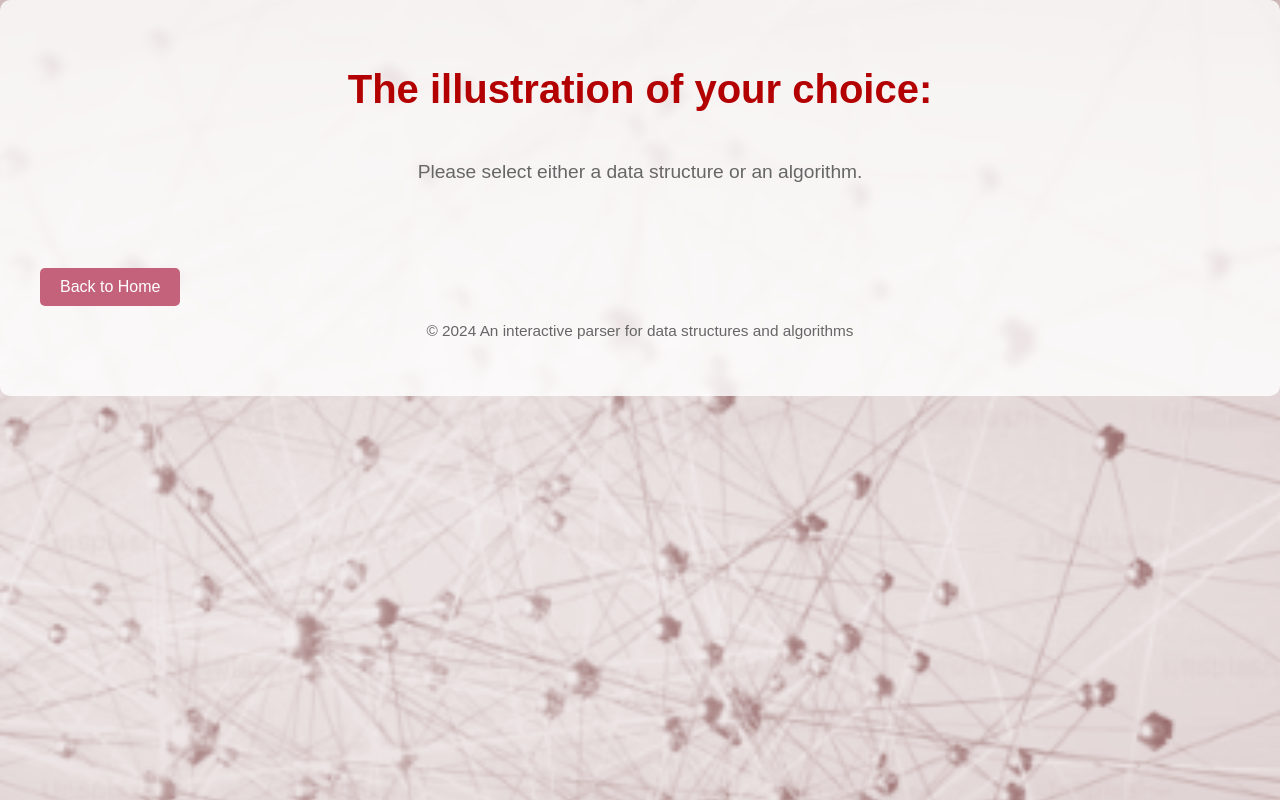
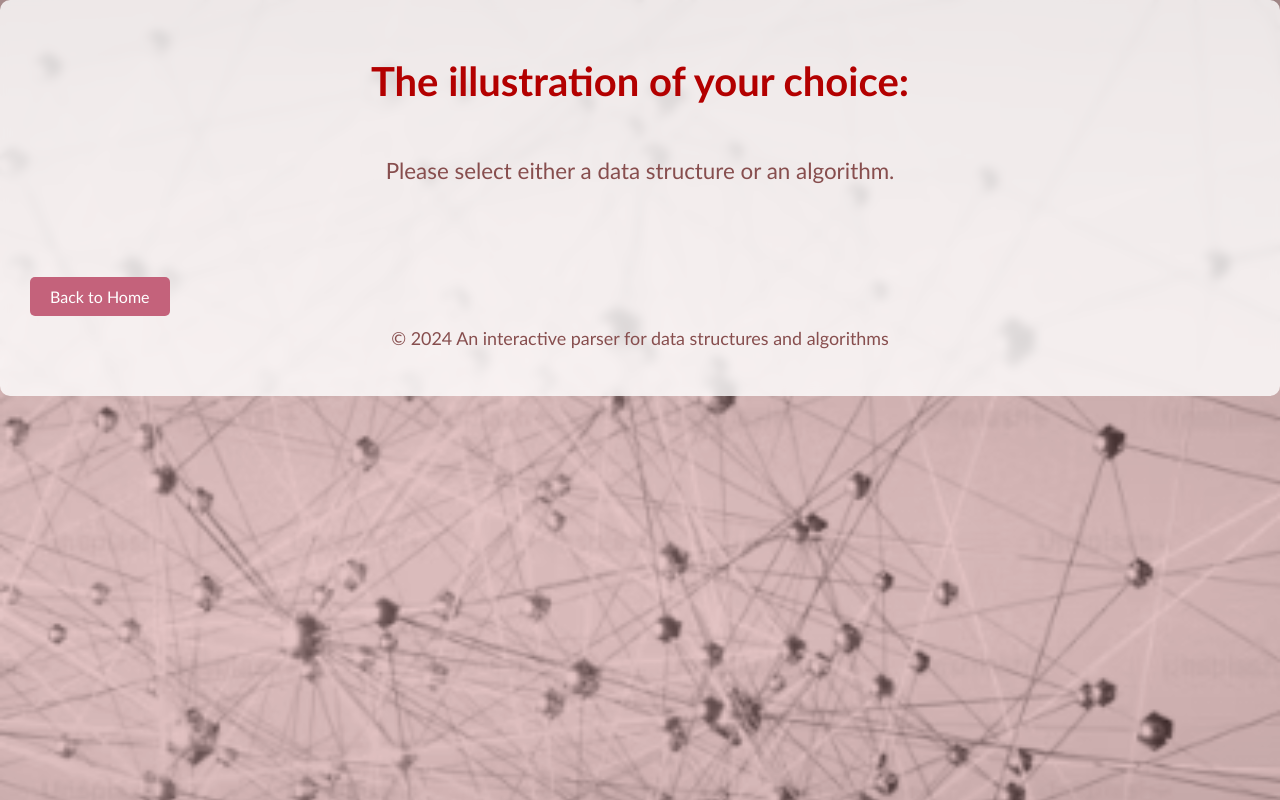
Before and after one commit to YamitPA/data-structure-visualizer, a React (Create React App) app in the folder front/: page /details in a window 1280 px wide. Built offline with nearby package versions, Linux system fonts and the light colour scheme.

Commit message:
font changeas

```diff
--- a/front/src/components/AlgorithmsButtons/BfsPage/BfsPage.css
+++ b/front/src/components/AlgorithmsButtons/BfsPage/BfsPage.css
@@ -28,6 +28,7 @@
 
 /* Styling for the input field */
 input {
+    font-family: 'Trebuchet MS', sans-serif;
     padding: 8px;
     font-size: 16px;
     width: 180px;
--- a/front/src/components/DataStructureButtons/GraphButtons/GraphButtons.css
+++ b/front/src/components/DataStructureButtons/GraphButtons/GraphButtons.css
@@ -19,6 +19,7 @@
 
 /* Style for input fields within the buttons section */
 .Graph-buttons input {
+    font-family: 'Trebuchet MS', sans-serif;
     margin-bottom: 5px;
     padding: 8px;
     width: 200px;
--- a/front/src/components/DataStructureButtons/LinkedListButtons/LinkedListButtons.css
+++ b/front/src/components/DataStructureButtons/LinkedListButtons/LinkedListButtons.css
@@ -20,6 +20,7 @@
 
 /* Style for input fields inside the buttons container */
 .linked-list-buttons input {
+    font-family: 'Trebuchet MS', sans-serif;
     margin-bottom: 10px;
     padding: 8px;
     width: 200px;
--- a/front/src/components/DataStructureButtons/QueueButtons/QueueButtons.css
+++ b/front/src/components/DataStructureButtons/QueueButtons/QueueButtons.css
@@ -19,6 +19,7 @@
 }
 
 .Queue-buttons input {
+    font-family: 'Trebuchet MS', sans-serif;
     margin-bottom: 10px;
     padding: 8px;
     width: 200px;
--- a/front/src/components/DataStructureButtons/StackButtons/StackButtons.css
+++ b/front/src/components/DataStructureButtons/StackButtons/StackButtons.css
@@ -21,6 +21,7 @@
 
 /* Input field styling */
 .Stack-buttons input {
+    font-family: 'Trebuchet MS', sans-serif;
     margin-bottom: 10px;
     padding: 8px;
     width: 200px;
--- a/front/src/components/DetailPage.js
+++ b/front/src/components/DetailPage.js
@@ -56,7 +56,8 @@ const DetailPage = () => {
                 <div className="illustration">
                     {/* Shows message based on selected structure or algorithm */}
                     {selectedStructure || selectedAlgorithm ? (
-                        <p>
+                        <p style={{ textDecoration: 'underline' }}>
+                            You selected - {}
                             {selectedStructure ? selectedStructure : ''}
                             {selectedStructure && selectedAlgorithm ? ' with ' : ''}
                             {selectedAlgorithm ? selectedAlgorithm : ''}
--- a/front/src/components/HomePage.css
+++ b/front/src/components/HomePage.css
@@ -34,6 +34,7 @@
 
 /* General button styling */
 button {
+    font-family: 'Trebuchet MS', sans-serif;
     margin-top: 20px;
     padding: 10px 20px;
     background-color: #c4627b;
@@ -51,5 +52,6 @@ button:hover {
 
 /* Footer styling */
 .footer {
+    font-family: 'Trebuchet MS', sans-serif;
     margin-top: 20px;
 }
--- a/front/src/components/HomePage.js
+++ b/front/src/components/HomePage.js
@@ -26,7 +26,7 @@ const HomePage = () => {
             <header className="header">
                 <h1>An interactive analyzer for data structures and algorithms</h1>
                 <p>Welcome!</p>
-                <p>Choose a data structure and start exploring algorithms</p>
+                <p>Choose a data structure or algorithm to start exploring</p>
             </header>
             <main className="main-content">
                 <SelectOption
--- a/front/src/index.css
+++ b/front/src/index.css
@@ -7,8 +7,8 @@ code {
 /*General definitions*/
 body {
   margin: 0;
-  font-family: 'Ariel', sans-serif;
-  background-color: rgba(255, 200, 200, 0.5); /*Light red background color*/
+  font-family: 'Trebuchet MS', sans-serif;
+  background-color: rgba(143, 94, 94, 0.5); /*Light red background color*/
   color: #333; /*Dark text color for good readability*/
   background-image: url('./components/images/Background_image.PNG');
   background-size: cover; /*To adjust the image to height and width*/
@@ -19,7 +19,7 @@ body {
 /*Design for the main container*/
 .App {
   text-align: center;
-  padding: 20px;
+  padding: 10px;
   backdrop-filter: blur(5px); /*Adds a blur effect to the background*/
   border-radius: 10px; /*Circle corners*/
   background-color: rgba(255, 255, 255, 0.8); /*Semi-transparent white background color*/
@@ -40,8 +40,8 @@ h2 {
 
 /*Paragraph formatting*/
 p {
-  font-size: 1.2em;
-  color: #666; /*Dark gray color*/
+  font-size: 1.4em;
+  color: #874e4e; /*Dark gray color*/
 }
 
 /*Links*/
@@ -58,7 +58,6 @@ p {
 .footer {
   margin-top: 20px;
   font-size: 0.8em;
-  color: #888; /*Dark gray color*/
 }
 
 /*Dealing with images*/
```
